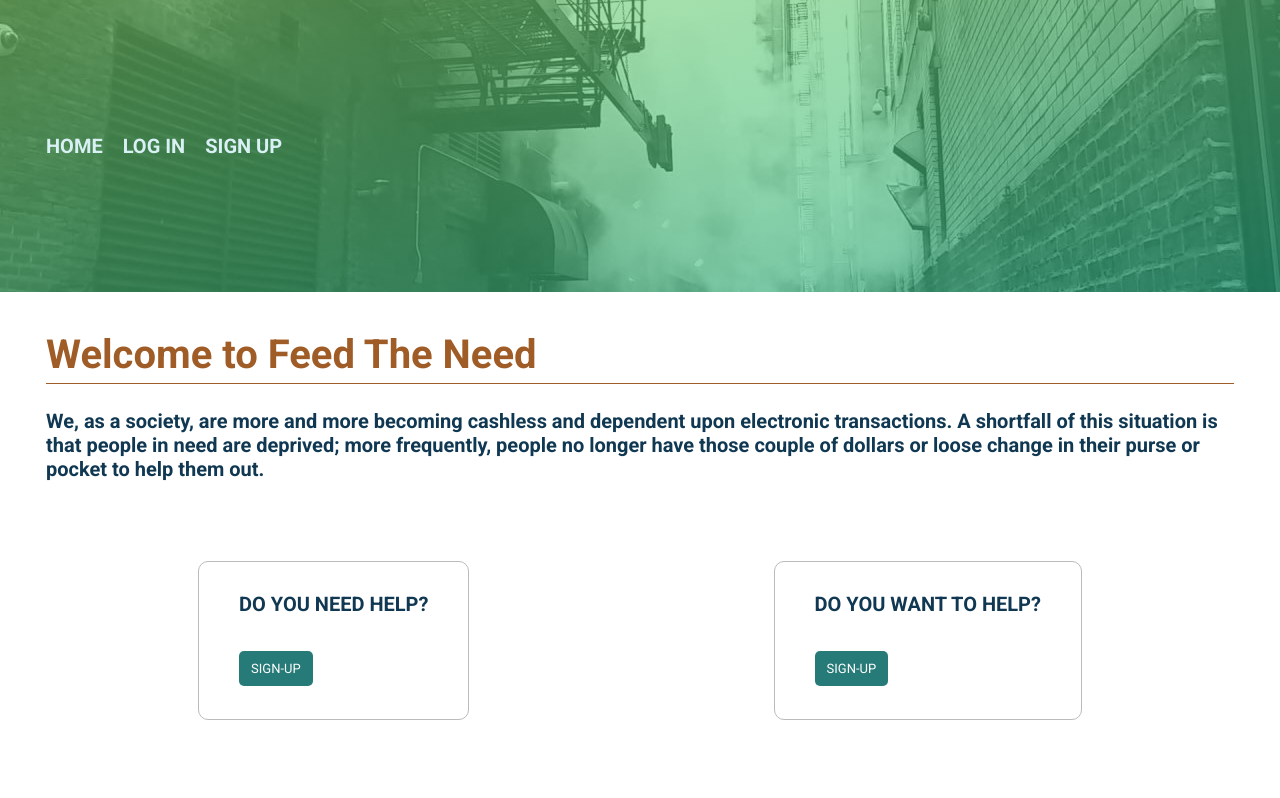
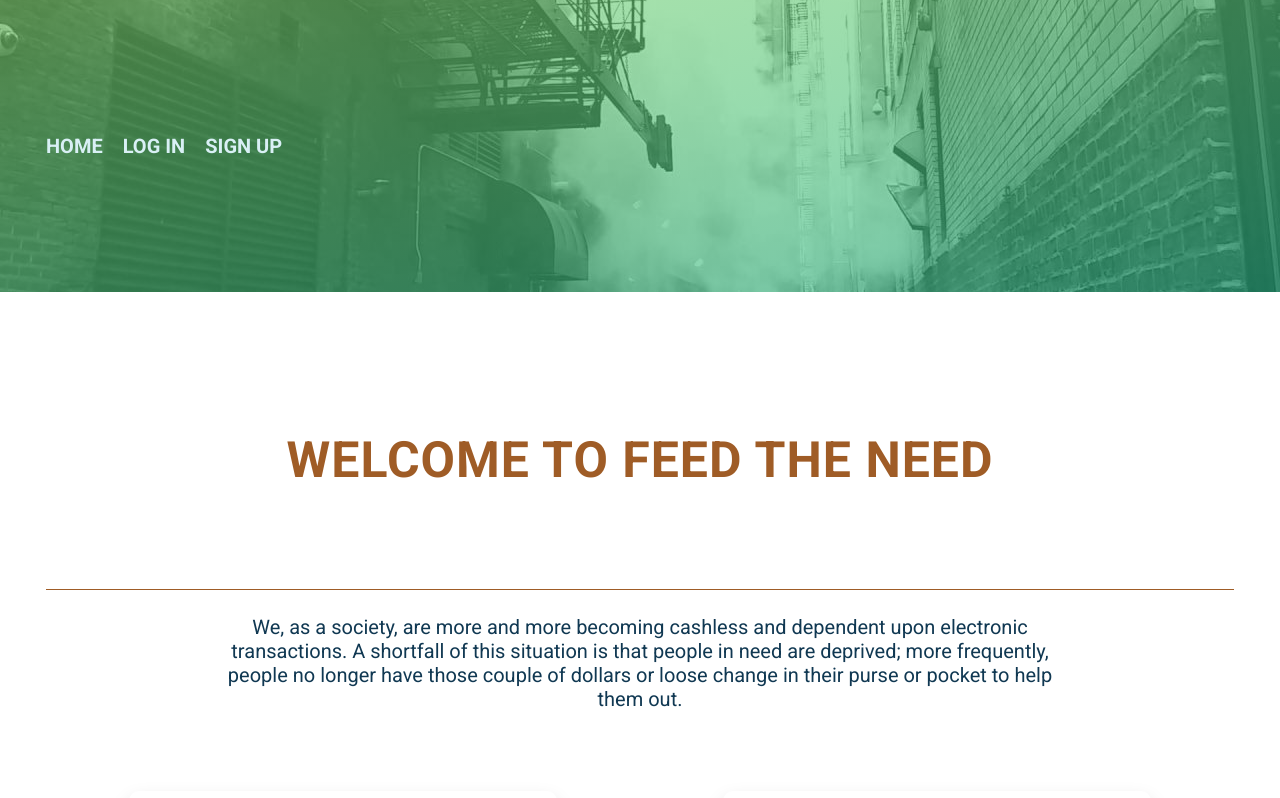
Before and after one commit to miloscomplex/feed-the-need-react, a React (Create React App) app in the folder frontend/: page /feed-the-need/ in a window 1280 px wide. Shown: the top 798 px of the page. Built offline with nearby package versions, Linux system fonts and the light colour scheme.

Commit message:
style modifications

```diff
--- a/frontend/src/components/Landing.js
+++ b/frontend/src/components/Landing.js
@@ -4,8 +4,8 @@ import Login from './Login'
 function Landing() {
   return (
     <div id='content' class='landing'>
-      <h1>Welcome to Feed The Need</h1>
-      <p class="text__emphasis">We, as a society, are more and more becoming cashless and dependent upon electronic transactions. A shortfall of this situation is that people in need are deprived; more frequently, people no longer have those couple of dollars or loose change in their purse or pocket to help them out.
+      <h1 class='landing__header'>Welcome to Feed The Need</h1>
+      <p class="text__emphasis, landing__text">We, as a society, are more and more becoming cashless and dependent upon electronic transactions. A shortfall of this situation is that people in need are deprived; more frequently, people no longer have those couple of dollars or loose change in their purse or pocket to help them out.
       </p>
       <div class='landing__cta-wrapper'>
         <div class='landing__cta-div'>
--- a/frontend/src/sass/pages/landing.scss
+++ b/frontend/src/sass/pages/landing.scss
@@ -7,8 +7,25 @@
   }
 
   &__cta-div {
-    border: 1px solid #bbb;
     border-radius: 1rem;
-    padding: 3rem 4rem;
+    padding: 5rem 6rem;
+    box-shadow: 0 1rem 2rem rgba(0,0,0,.15);
+    text-align: center;
+    width: 36%;
+    max-width: 45rem;
+  }
+
+  &__text {
+    width: 70%;
+    text-align: center;
+    margin: 0 auto;
+  }
+
+  &__header {
+    text-align: center;
+    text-transform: uppercase;
+    letter-spacing: .1rem;
+    font-size: 5rem;
+    padding: 10rem;
   }
 }
```
